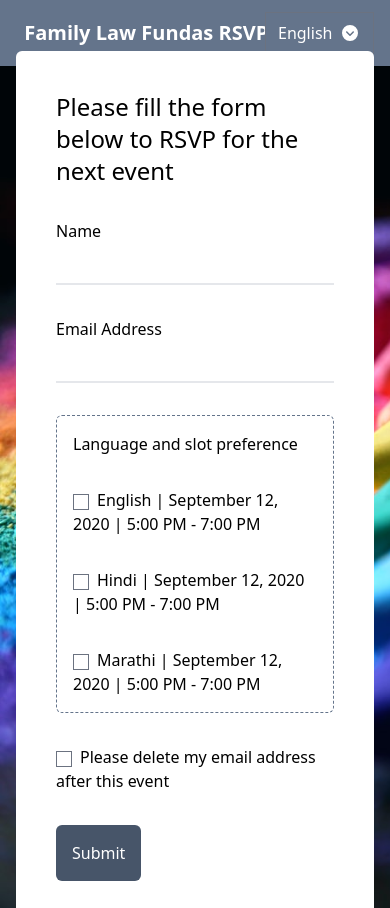
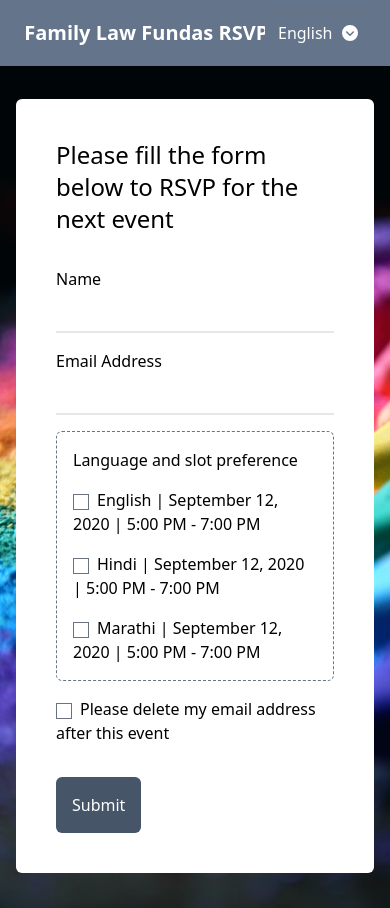
Before and after one commit to mdudeja/rsvp_form, a Next.js app: page / in a window 390 px wide. Built offline with nearby package versions, Linux system fonts and the light colour scheme.

Commit message:
fixed spaces

```diff
--- a/components/RSVPForm.tsx
+++ b/components/RSVPForm.tsx
@@ -9,26 +9,26 @@ export default function RSVPForm(
             <span>{content[lang].pname}</span>
             <input type="text" name="pname" className="mt-0 block w-full px-0.5 border-0 border-b-2 border-gray-200 focus:ring-0 focus:border-black"></input>
         </label>
-        <label className="block mt-8">
+        <label className="block mt-4 md:mt-8">
             <span>{content[lang].email}</span>
             <input type="email" name="email" className="mt-0 block w-full px-0.5 border-0 border-b-2 border-gray-200 focus:ring-0 focus:border-black"></input>
         </label>
-        <label className="block mt-8 border rounded-md border-dashed border-slate-500 px-4 py-4">
+        <label className="block mt-4 md:mt-8 border rounded-md border-dashed border-slate-500 px-4 py-4">
             <span>{content[lang].lang_pref}</span>
-            <label className="block align-middle mt-8">
+            <label className="block align-middle mt-4 md:mt-8">
                 <input name="en_selected" type='checkbox' />
                 <span className='ml-2'>{content[lang].lang_option_en}</span>
             </label>
-            <label className="block align-middle mt-8">
+            <label className="block align-middle mt-4 md:mt-8">
                 <input name="hn_selected" type='checkbox' />
                 <span className='ml-2'>{content[lang].lang_option_hn}</span>
             </label>
-            <label className="block align-middle mt-8">
+            <label className="block align-middle mt-4 md:mt-8">
                 <input name="mt_selected" type='checkbox' />
                 <span className='ml-2'>{content[lang].lang_option_mt}</span>
             </label>
         </label>
-        <label className="inline-block align-middle mt-8">
+        <label className="inline-block align-middle mt-4 md:mt-8">
             <input name="to_delete" type='checkbox' />
             <span className='ml-2'>{content[lang].checkbox}</span>
         </label>
```
